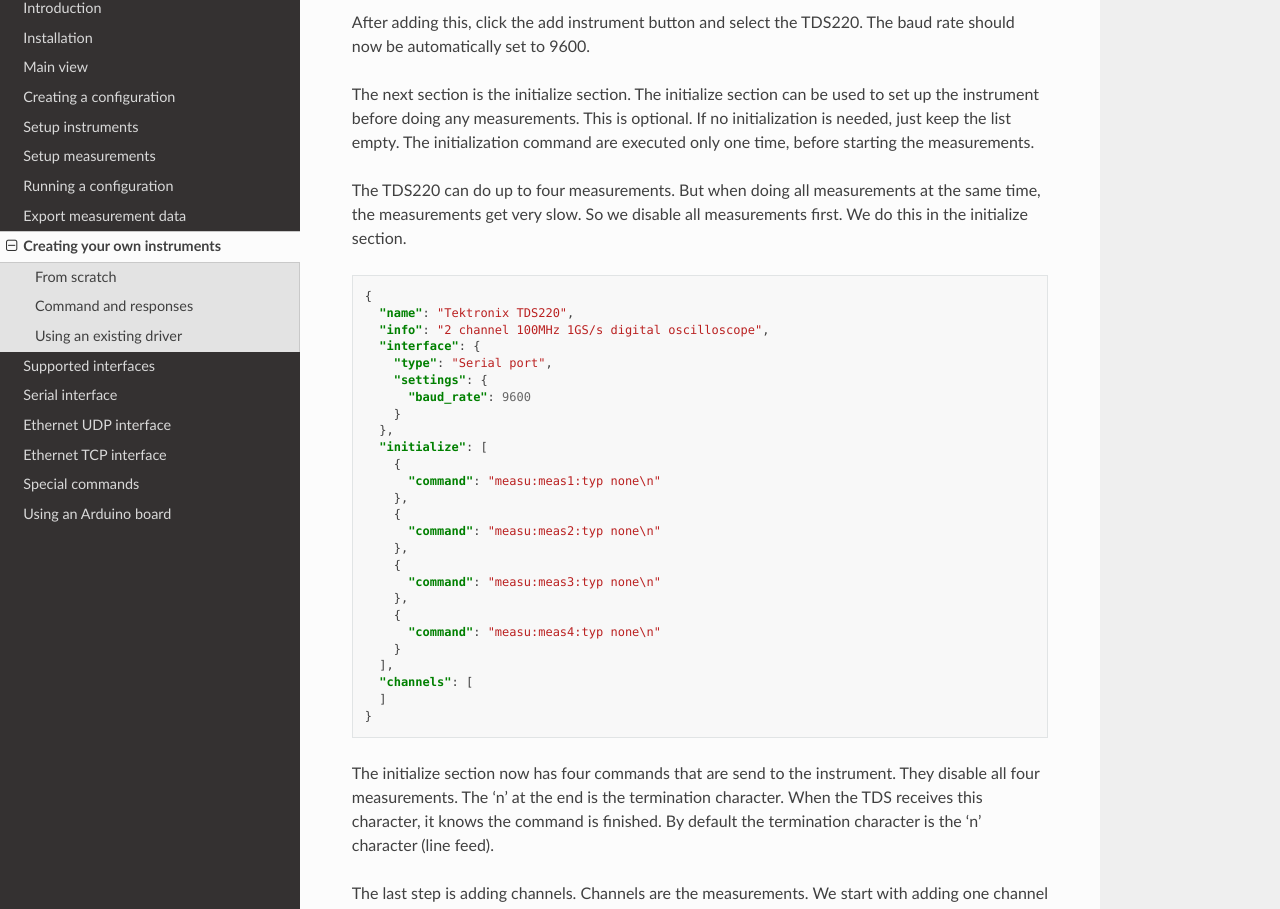
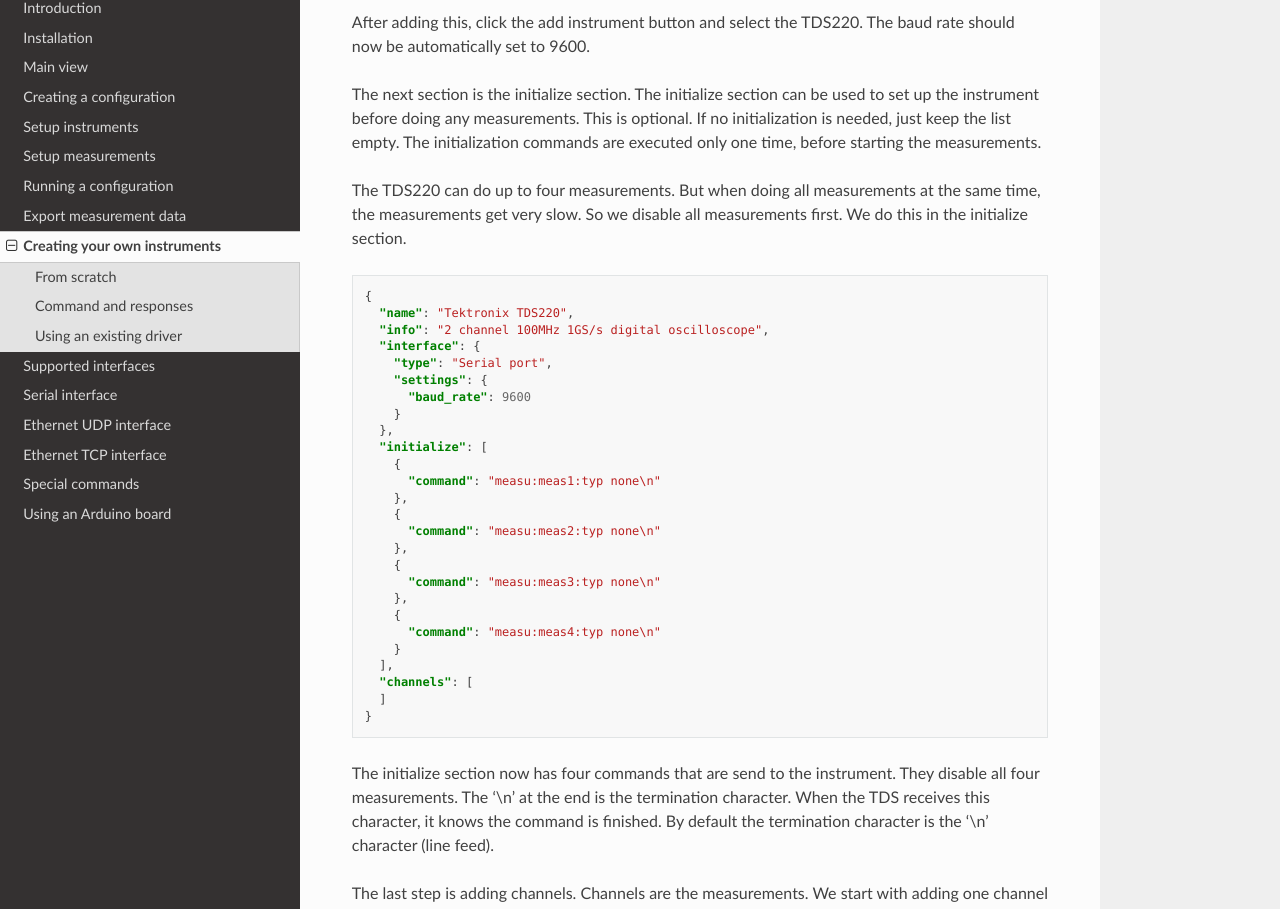
Before and after one commit to LilyTronics/lily_data_logger_software, a Sphinx documentation site: the page built from docs/creating_instruments.rst, in a window 1280 px wide and 1400 px high, scrolled down 3104 px. Shown: the part 173-1082 px from the top of the window. Built offline with Sphinx 7.4.7 and the Read the Docs theme 2.0.0, drawn with Linux system fonts in a browser that asks for light colours; some of the changed text lies outside the part shown.

Commit message:
fixed some typos

```diff
--- a/docs/create_configuration.rst
+++ b/docs/create_configuration.rst
@@ -20,7 +20,7 @@
 configuration is loaded from the file. If the configuration is invalid, an error message will be
 shown.
 When the arrow next to the folder icon is clicked, a list of recent opened configurations is shown.
-A maximum of 10 configurations is stored in this list and can be easily opened by selecting a
+A maximum of 10 configurations are stored in this list and can be easily opened by selecting a
 file from that list. In case the file no longer exists, the file is removed from the list.
 
 The third button is for saving the configuration to a file. A save file dialog is shown to select a
--- a/docs/creating_instruments.rst
+++ b/docs/creating_instruments.rst
@@ -111,7 +111,7 @@
 
 The next section is the initialize section. The initialize section can be used to set up the
 instrument before doing any measurements. This is optional. If no initialization is needed, just
-keep the list empty. The initialization command are executed only one time, before starting the
+keep the list empty. The initialization commands are executed only one time, before starting the
 measurements.
 
 The TDS220 can do up to four measurements. But when doing all measurements at the same time,
@@ -148,8 +148,8 @@
   }
 
 The initialize section now has four commands that are send to the instrument. They disable all four
-measurements. The '\n' at the end is the termination character. When the TDS receives this character,
-it knows the command is finished. By default the termination character is the '\n' character (line
+measurements. The '\\n' at the end is the termination character. When the TDS receives this character,
+it knows the command is finished. By default the termination character is the '\\n' character (line
 feed).
 
 The last step is adding channels. Channels are the measurements. We start with adding one channel
@@ -261,7 +261,7 @@
     "response": "{float}\n"
   }
 
-In the above examples the responses only contain the value followed by a termination character ('\n').
+In the above examples the responses only contain the value followed by a termination character ('\\n').
 Some instruments can have a response with some character preceding the value and/or characters after
 the value. This can also be implemented:
 
```
